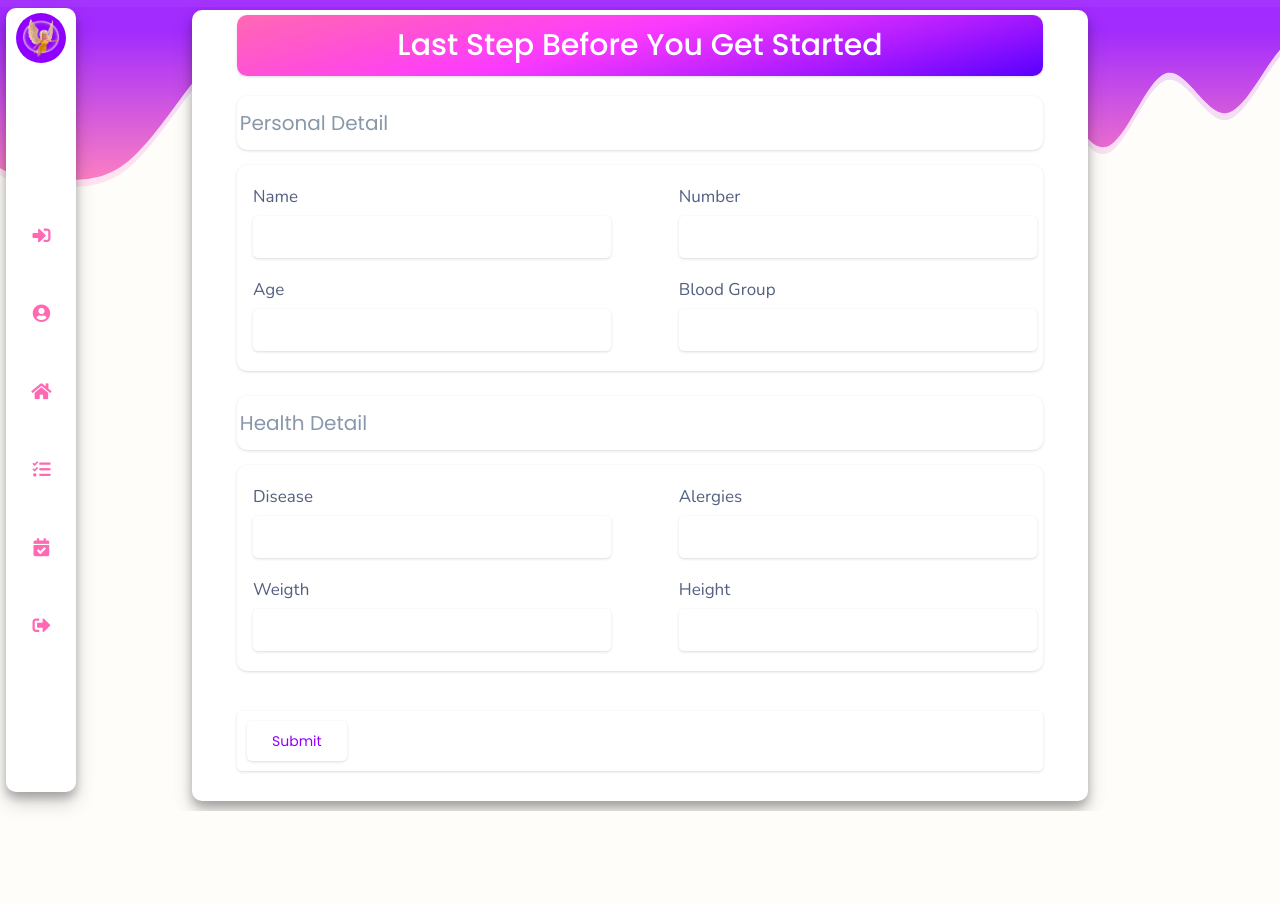
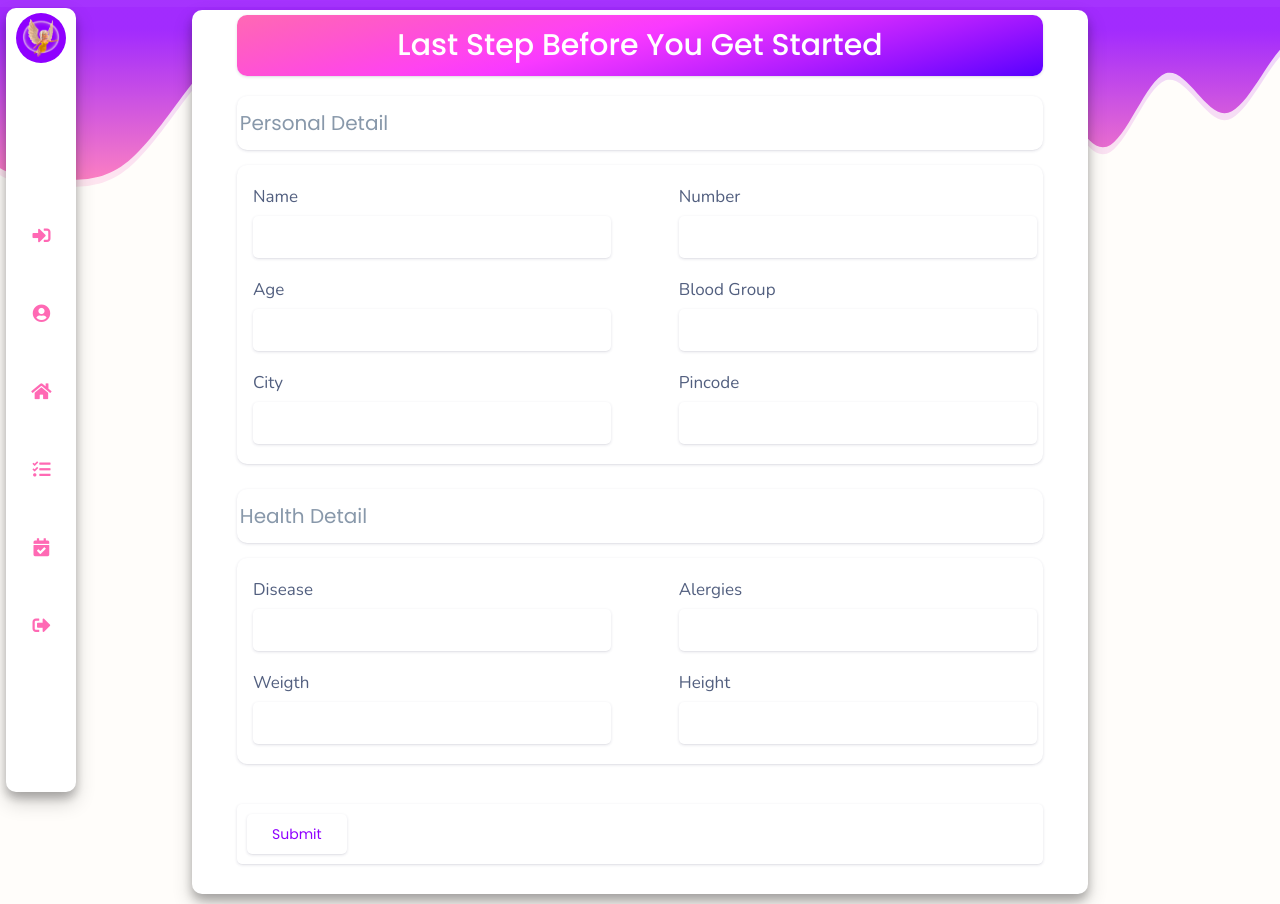
Before and after one commit to Hetu1107/Druid, a React (Create React App) app in the folder client/: page /register in a window 1280 px wide. Before the commit the page ends 811 px from the top, so only its background shows below. Built offline with nearby package versions, Linux system fonts and the light colour scheme.

Commit message:
form added

```diff
--- a/client/src/container/components/Register/RegisterMain.js
+++ b/client/src/container/components/Register/RegisterMain.js
@@ -22,6 +22,16 @@ let user_detail_get = [
     },
     {
       label: "Blood Group",
+      value: "",
+    },
+  ],
+  [
+    {
+      label: "City",
+      value: "",
+    },
+    {
+      label: "Pincode",
       value: "",
     },
   ],
@@ -75,7 +85,7 @@ function RegisterMain() {
   return (
     <div className="main-user-registration">
       <Wave />
-      <div className="registration-box">
+      <form className="registration-box">
         <div className="heading max">
           <h1>Last Step Before You Get Started</h1>
         </div>
@@ -161,7 +171,7 @@ function RegisterMain() {
             Submit
           </button>
         </div>
-      </div>
+      </form>
     </div>
   );
 }
--- a/client/src/container/components/user/Person.js
+++ b/client/src/container/components/user/Person.js
@@ -13,8 +13,8 @@ let user_detail = [
   ],
   [
     {
-      label: "Email",
-      value: "hetu200@gmail.com",
+      label: "Blood Group",
+      value: "B+",
     },
     {
       label: "M-Number",
@@ -37,12 +37,22 @@ let contact = [
 let medical = [
   [
     {
-      label: "Blood Group",
-      value: "B+",
+      label: "Height (ft)",
+      value: "5.6",
     },
     {
-      label: "Height (ft)",
-      value: "5.6",
+      label: "Weigth",
+      value: "50",
+    },
+  ],
+  [
+    {
+      label: "Disease",
+      value: "",
+    },
+    {
+      label: "Alergies",
+      value: "",
     },
   ],
 ];
```
